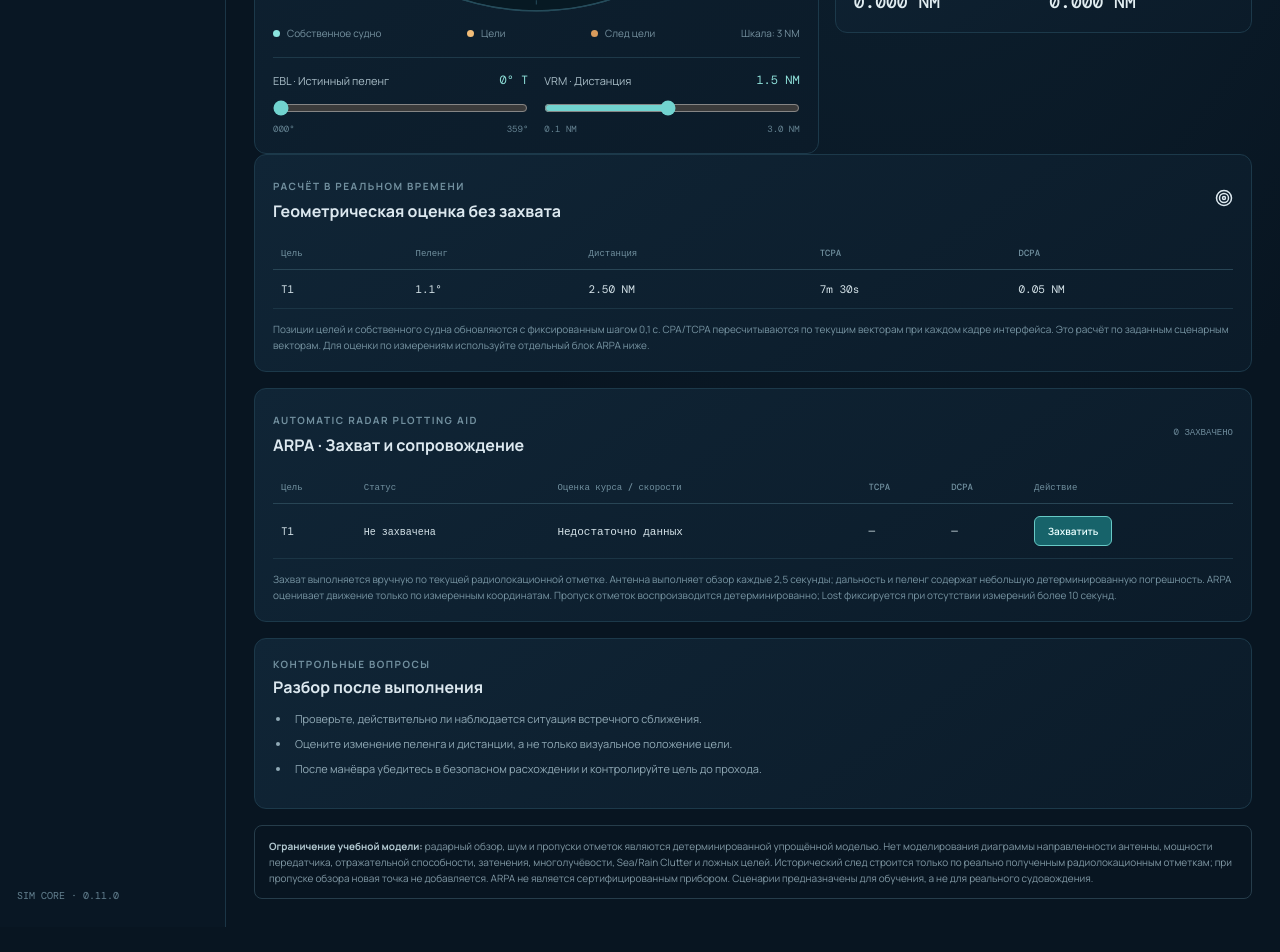
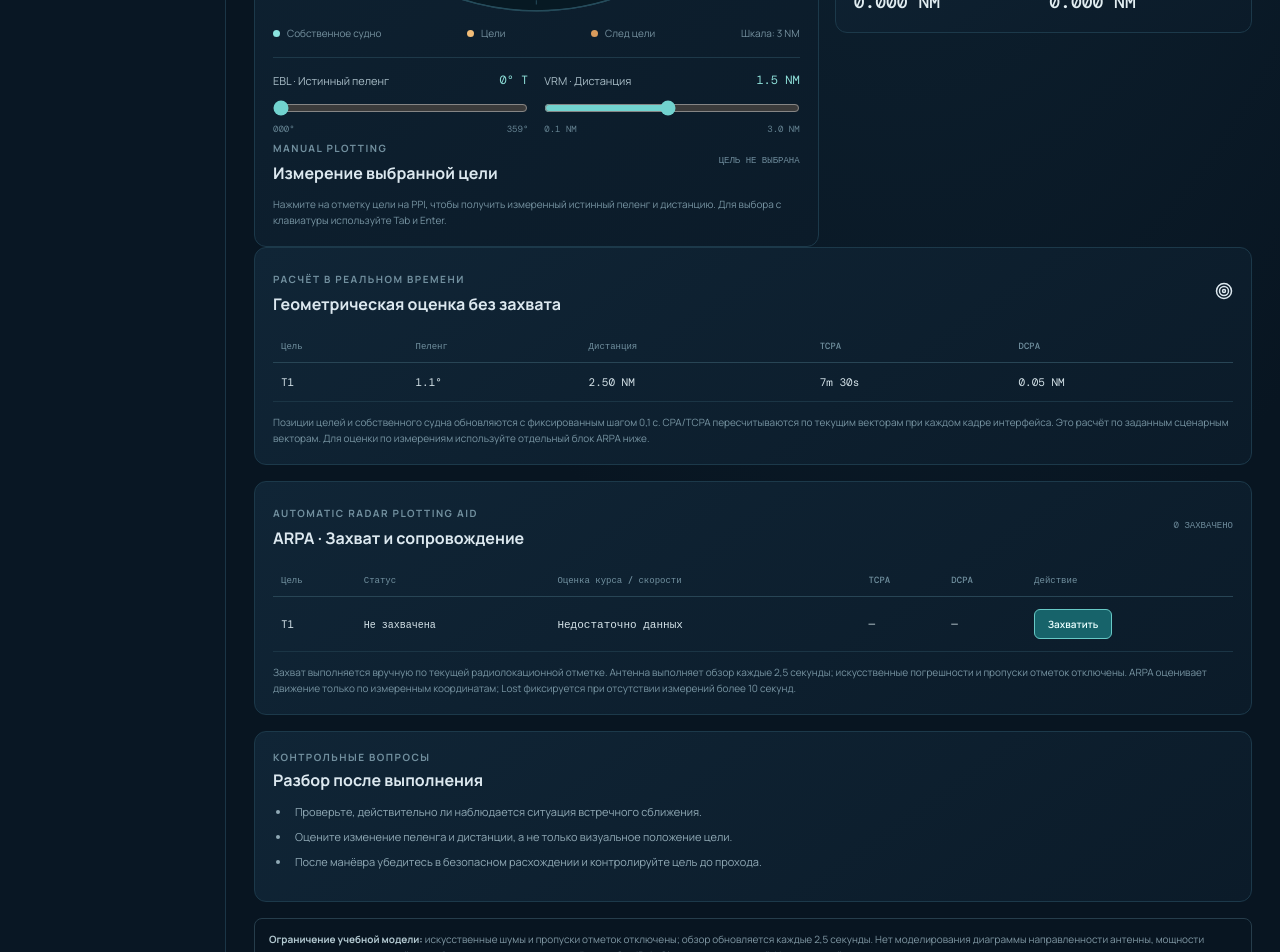
Before and after one commit to quvok/OpenOOW, a React (Vite) app: page / in a window 1280 px wide. Shown: the part 1040-1992 px from the top of the page. Before the commit the page ends 1967 px from the top, so only its background shows below. Built offline with nearby package versions, Linux system fonts and the light colour scheme.

Commit message:
Add direct PPI target selection and ARPA acquisition

```diff
--- a/src/ui/App.tsx
+++ b/src/ui/App.tsx
@@ -50,6 +50,7 @@ export default function App() {
   const [eblBearingDeg, setEblBearingDeg] = useState(0);
   const [vrmRangeNm, setVrmRangeNm] = useState(1.5);
   const [vectorMode, setVectorMode] = useState<RadarVectorMode>("true");
+  const [selectedRadarTargetId, setSelectedRadarTargetId] = useState<string | null>(null);
   const [targets, setTargets] = useState<VesselState[]>(() => ENCOUNTER_SCENARIOS[0].targets.map((target) => ({ ...target })));
   const [radarMeasurements, setRadarMeasurements] = useState(() => measureRadarContacts({ xNm: 0, yNm: 0 }, ENCOUNTER_SCENARIOS[0].targets, 0, 0));
   const [tracks, setTracks] = useState(() => createRadarMeasurementTrackHistory(radarMeasurements, { xNm: 0, yNm: 0 }));
@@ -209,6 +210,9 @@ export default function App() {
   const vrmRadiusPx = (vrmRangeNm / RADAR_RANGE_NM) * RADAR_RADIUS_PX;
   const ownVessel: VesselState = { id: "OWN", xNm: ship.eastNm, yNm: ship.northNm, courseDeg: ship.headingDeg, speedKn: ship.speedKn };
   const targetCpa = targets.map((target) => ({ target, cpa: calculateCpa(ownVessel, target) }));
+  const selectedMeasurement = radarMeasurements.find((item) => item.id === selectedRadarTargetId) ?? null;
+  const selectedTrack = selectedRadarTargetId ? arpaTracks[selectedRadarTargetId] : undefined;
+  const eblDifference = selectedMeasurement ? ((selectedMeasurement.bearingDeg - eblBearingDeg + 540) % 360) - 180 : null;
 
   return <main className="app-shell">
     <aside className="sidebar">
@@ -285,11 +289,11 @@ export default function App() {
                   " L" + vector.dx + " " + vector.dy +
                   " L" + (baseX + unitY * wing) + " " + (baseY - unitX * wing)
                 : "";
-              return <g key={target.id}>
+              return <g key={target.id} role="button" tabIndex={0} aria-label={"Выбрать радиолокационную цель " + target.id} aria-pressed={selectedRadarTargetId === target.id} className="radar-contact-hitbox" onClick={() => setSelectedRadarTargetId(target.id)} onKeyDown={(event) => { if (event.key === "Enter" || event.key === " ") { event.preventDefault(); setSelectedRadarTargetId(target.id); } }}>
                 <g transform={"translate(" + point.x + " " + point.y + ")"}>
                 {estimatedTarget && <path d={"M0 0 L" + vector.dx + " " + vector.dy} className="target-vector"/>}
                 {estimatedTarget && vectorLength > 0 && <path d={arrowHead} className="target-vector-head"/>}
-                <circle r="7" className="target-echo"/>
+                <circle r={selectedRadarTargetId === target.id ? 9 : 7} className={selectedRadarTargetId === target.id ? "target-echo selected" : "target-echo"}/>
                 <text x="12" y="4">{target.id}</text>
                 <text x="12" y="17" className="target-course-label">{estimatedTarget ? estimatedTarget.courseDeg.toFixed(0) + "°T" : "RADAR ECHO"}</text>
                 </g>
@@ -302,6 +306,23 @@ export default function App() {
           <div className="radar-tools">
             <div className="radar-tool"><div className="control-title"><label htmlFor="ebl-bearing">EBL · Истинный пеленг</label><strong>{eblBearingDeg.toFixed(0)}° T</strong></div><input id="ebl-bearing" type="range" min="0" max="359" step="1" value={eblBearingDeg} onChange={(event) => setEblBearingDeg(Number(event.target.value))}/><div className="range-labels"><span>000°</span><span>359°</span></div></div>
             <div className="radar-tool"><div className="control-title"><label htmlFor="vrm-range">VRM · Дистанция</label><strong>{vrmRangeNm.toFixed(1)} NM</strong></div><input id="vrm-range" type="range" min="0.1" max="3" step="0.1" value={vrmRangeNm} onChange={(event) => setVrmRangeNm(Number(event.target.value))}/><div className="range-labels"><span>0.1 NM</span><span>3.0 NM</span></div></div>
+          </div>
+          <div className="radar-selection-panel">
+            <div className="panel-heading"><div><span className="eyebrow">MANUAL PLOTTING</span><h2>Измерение выбранной цели</h2></div><span className="unit">{selectedMeasurement ? selectedMeasurement.id : "ЦЕЛЬ НЕ ВЫБРАНА"}</span></div>
+            {selectedMeasurement ? <>
+              <div className="measurement-readouts">
+                <Metric label="ИСТИННЫЙ ПЕЛЕНГ" value={selectedMeasurement.bearingDeg.toFixed(1) + "° T"}/>
+                <Metric label="ДИСТАНЦИЯ" value={selectedMeasurement.rangeNm.toFixed(2) + " NM"}/>
+                <Metric label="ОТКЛОНЕНИЕ ОТ EBL" value={(eblDifference! >= 0 ? "+" : "−") + Math.abs(eblDifference!).toFixed(1) + "°"}/>
+                <Metric label="ОТКЛОНЕНИЕ ОТ VRM" value={(selectedMeasurement.rangeNm - vrmRangeNm >= 0 ? "+" : "−") + Math.abs(selectedMeasurement.rangeNm - vrmRangeNm).toFixed(2) + " NM"}/>
+              </div>
+              <div className="selection-actions">
+                <span>{selectedTrack ? "Цель уже захвачена в ARPA" : "Цель выбрана на радиолокационной отметке"}</span>
+                {selectedTrack
+                  ? <button className="secondary arpa-action" onClick={() => releaseTarget(selectedMeasurement.id)}>Снять захват</button>
+                  : <button className="primary arpa-action" onClick={() => acquireTarget(selectedMeasurement.id)}>Захватить ARPA</button>}
+              </div>
+            </> : <p className="cpa-note">Нажмите на отметку цели на PPI, чтобы получить измеренный истинный пеленг и дистанцию. Для выбора с клавиатуры используйте Tab и Enter.</p>}
           </div>
         </section>
         <div className="control-column">
@@ -363,13 +384,13 @@ export default function App() {
             </tr>;
           })}
         </tbody></table></div>
-        <p className="cpa-note">Захват выполняется вручную по текущей радиолокационной отметке. Антенна выполняет обзор каждые 2,5 секунды; дальность и пеленг содержат небольшую детерминированную погрешность. ARPA оценивает движение только по измеренным координатам. Пропуск отметок воспроизводится детерминированно; Lost фиксируется при отсутствии измерений более 10 секунд.</p>
+        <p className="cpa-note">Захват выполняется вручную по текущей радиолокационной отметке. Антенна выполняет обзор каждые 2,5 секунды; искусственные погрешности и пропуски отметок отключены. ARPA оценивает движение только по измеренным координатам; Lost фиксируется при отсутствии измерений более 10 секунд.</p>
       </section>
       <section className="panel debrief-panel">
         <div className="eyebrow">КОНТРОЛЬНЫЕ ВОПРОСЫ</div><h2>Разбор после выполнения</h2>
         <ul>{activeScenario.debrief.map((item,index)=><li key={index}>{item}</li>)}</ul>
       </section>
-      <div className="notice"><b>Ограничение учебной модели:</b> радарный обзор, шум и пропуски отметок являются детерминированной упрощённой моделью. Нет моделирования диаграммы направленности антенны, мощности передатчика, отражательной способности, затенения, многолучёвости, Sea/Rain Clutter и ложных целей. Исторический след строится только по реально полученным радиолокационным отметкам; при пропуске обзора новая точка не добавляется. ARPA не является сертифицированным прибором. Сценарии предназначены для обучения, а не для реального судовождения.</div>
+      <div className="notice"><b>Ограничение учебной модели:</b> искусственные шумы и пропуски отметок отключены; обзор обновляется каждые 2,5 секунды. Нет моделирования диаграммы направленности антенны, мощности передатчика, отражательной способности, затенения, многолучёвости, Sea/Rain Clutter и ложных целей. Исторический след строится только по реально полученным радиолокационным отметкам; при пропуске обзора новая точка не добавляется. ARPA не является сертифицированным прибором. Сценарии предназначены для обучения, а не для реального судовождения.</div>
     </section>
   </main>;
 }
```
